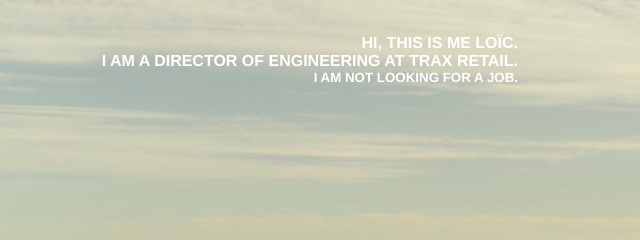
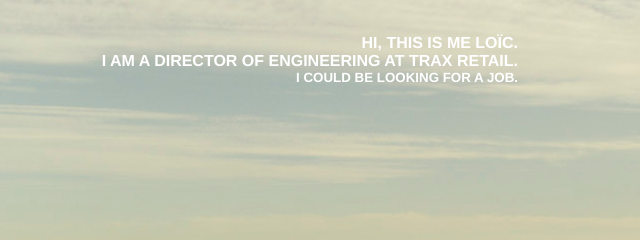
Before and after one commit to chollier/chollier.github.io, a plain HTML site: page index.html in a window 1280 px wide. Shown: the part 222-462 px from the top of the page, 634-1274 px from the left. Drawn offline with Linux system fonts and the light colour scheme.

Commit message:
why not, for the right opportunity

```diff
--- a/index.html
+++ b/index.html
@@ -31,7 +31,7 @@
           >Director of Engineering</a
         >
         at <a href="https://traxretail.com/">Trax Retail</a>.<br /><small
-          >I am not looking for a job.</small
+          >I could be looking for a job.</small
         >
       </p>
     </main>
```
